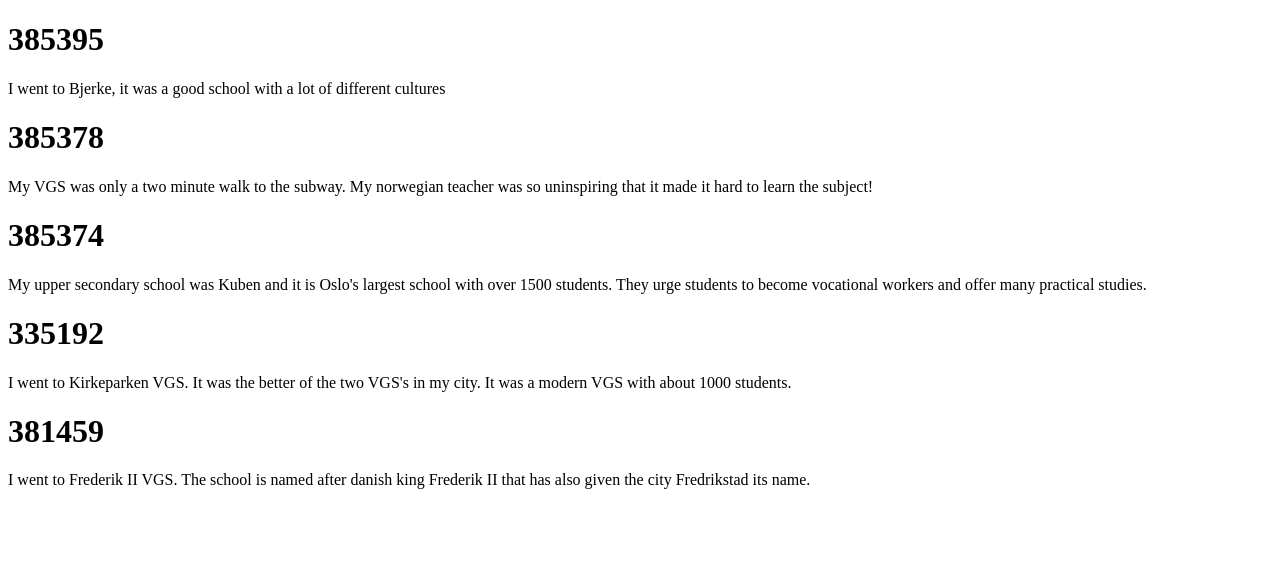
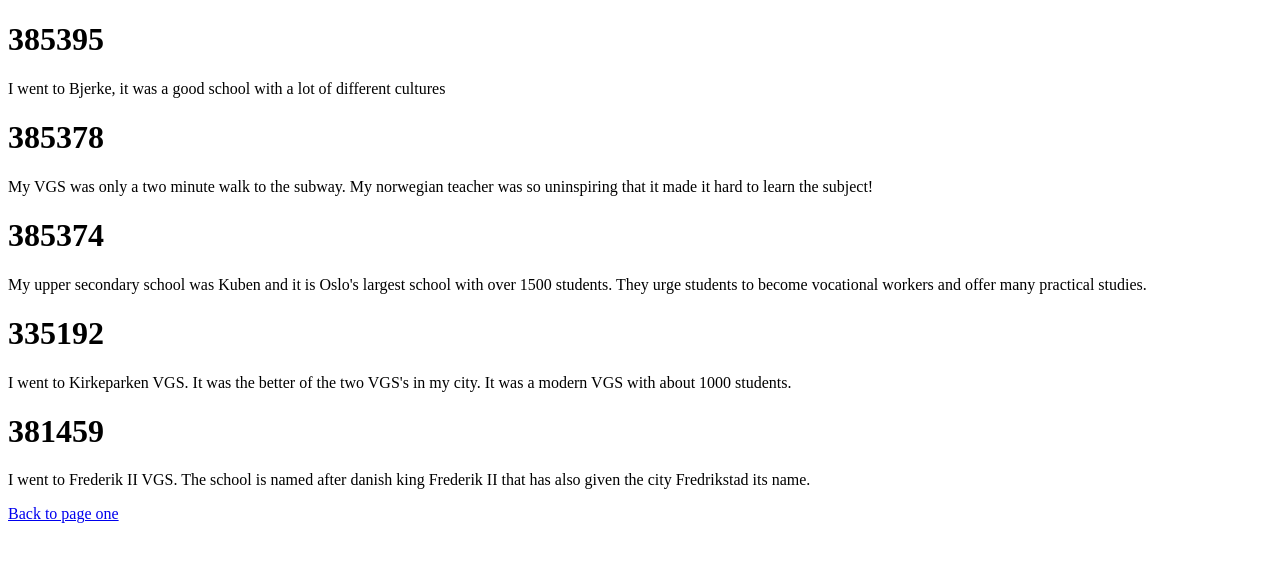
Before and after one commit to OsloMet-web/1stOblig-oblig-1-group-58, a plain HTML site: page oblig1_gruppe58/side_b.html in a window 1280 px wide. Drawn offline with Linux system fonts and the light colour scheme.

Commit message:
Added link back to first page

```diff
--- a/oblig1_gruppe58/side_b.html
+++ b/oblig1_gruppe58/side_b.html
@@ -29,5 +29,7 @@
         I went to Frederik II VGS. The school is named after danish king Frederik II that has also given
         the city Fredrikstad its name.
     </p>
+
+    <p><a href = "index.html">Back to page one</a></p>
 </body>
 </html>
```
